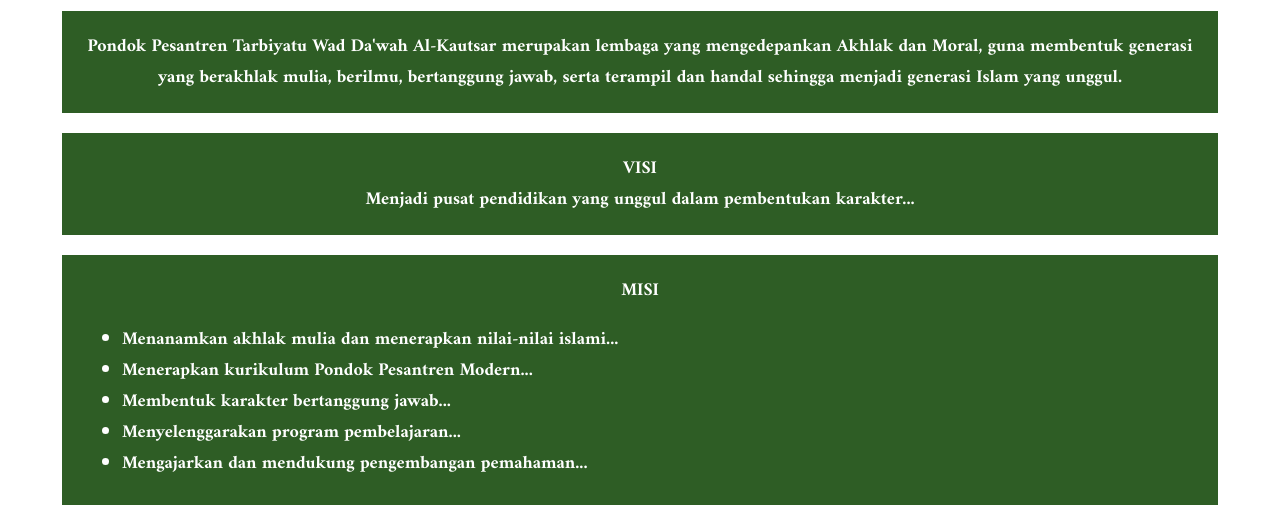
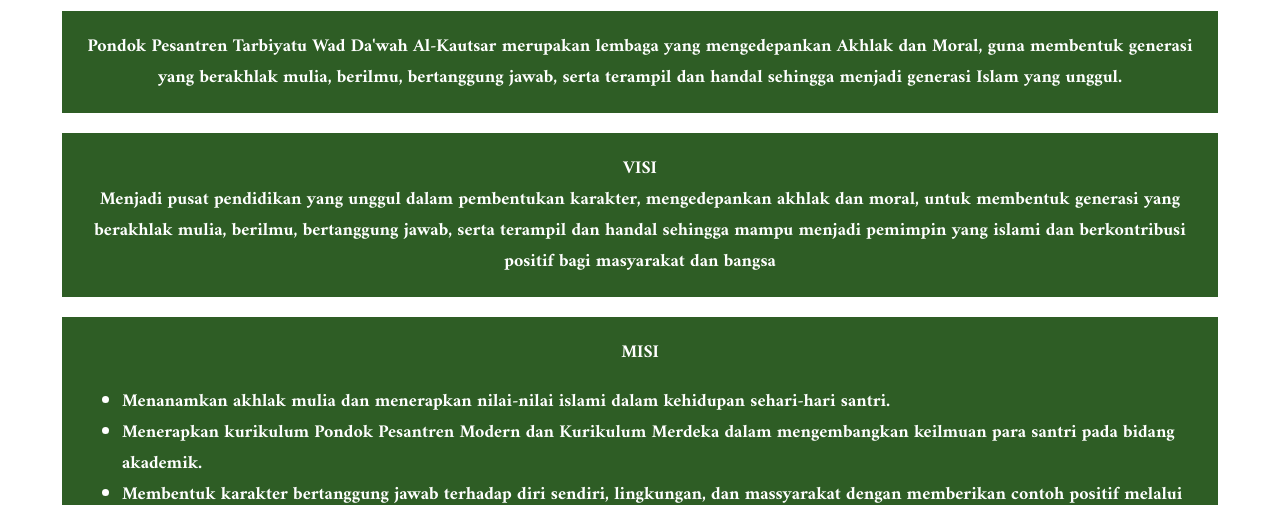
Before and after one commit to Rafsty/alka, a plain HTML site: page index.html in a window 1280 px wide. Shown: the part 303-808 px from the top of the page. Drawn offline with Linux system fonts and the light colour scheme.

Commit message:
Add files via upload

```diff
--- a/index.html
+++ b/index.html
@@ -123,7 +123,7 @@
 <body>
     <div class="header">
         <div class="logo">
-            <img src="logo.png" alt="Logo Pesantren">
+            <img src="Logo.jpg" alt="Logo Pesantren">
             <h1>PONDOK PESANTREN TARBIYYATU WA DA'WAH AL-KAUTSAR</h1>
         </div>
     </div>
@@ -139,14 +139,15 @@
     <div id="profile-content" class="content">
         <h2 class="welcome-text">أهلاً وسهلاً ومرحباً بكم</h2>
         <div class="textbox">Pondok Pesantren Tarbiyatu Wad Da'wah Al-Kautsar merupakan lembaga yang mengedepankan Akhlak dan Moral, guna membentuk generasi yang berakhlak mulia, berilmu, bertanggung jawab, serta terampil dan handal sehingga menjadi generasi Islam yang unggul.</div>
-        <div class="textbox">VISI<br>Menjadi pusat pendidikan yang unggul dalam pembentukan karakter...</div>
+        <div class="textbox">VISI<br>
+            Menjadi pusat pendidikan yang unggul dalam pembentukan karakter, mengedepankan akhlak dan moral, untuk membentuk generasi yang berakhlak mulia, berilmu, bertanggung jawab, serta terampil dan handal sehingga mampu menjadi pemimpin yang islami dan berkontribusi positif bagi masyarakat dan bangsa</div>
         <div class="textbox">MISI<br>
             <ul style="text-align: left;">
-                <li>Menanamkan akhlak mulia dan menerapkan nilai-nilai islami...</li>
-                <li>Menerapkan kurikulum Pondok Pesantren Modern...</li>
-                <li>Membentuk karakter bertanggung jawab...</li>
-                <li>Menyelenggarakan program pembelajaran...</li>
-                <li>Mengajarkan dan mendukung pengembangan pemahaman...</li>
+                <li>Menanamkan akhlak mulia dan menerapkan nilai-nilai islami dalam kehidupan sehari-hari santri.</li>
+                <li>Menerapkan kurikulum Pondok Pesantren Modern dan Kurikulum Merdeka dalam mengembangkan keilmuan para santri pada bidang akademik.</li>
+                <li>Membentuk karakter bertanggung jawab terhadap diri sendiri, lingkungan, dan massyarakat dengan memberikan contoh positif melalui kegiatan-kegiatan praktis dan pengalaman belajar.</li>
+                <li>Menyelenggarakan program pembelajaran yang berorientasi pada pengembangan keterampilan dan keahlian praktis sehingga siswa siap menghadapi tantangan dunia kerja dan dapat berkontribusi secara nyata di masyarakat.</li>
+                <li>Mengajarkan dan mendukung pengembangan pemahaman yang mendalam tentang nilai-nilai islami serta memotivasi siswa untuk menjadi pemimpin yang berintegritas demi kemajuan umat dan bangsa.</li>
             </ul>
         </div>
     </div>
```
Also changed, not shown: Logo.jpg (added).
